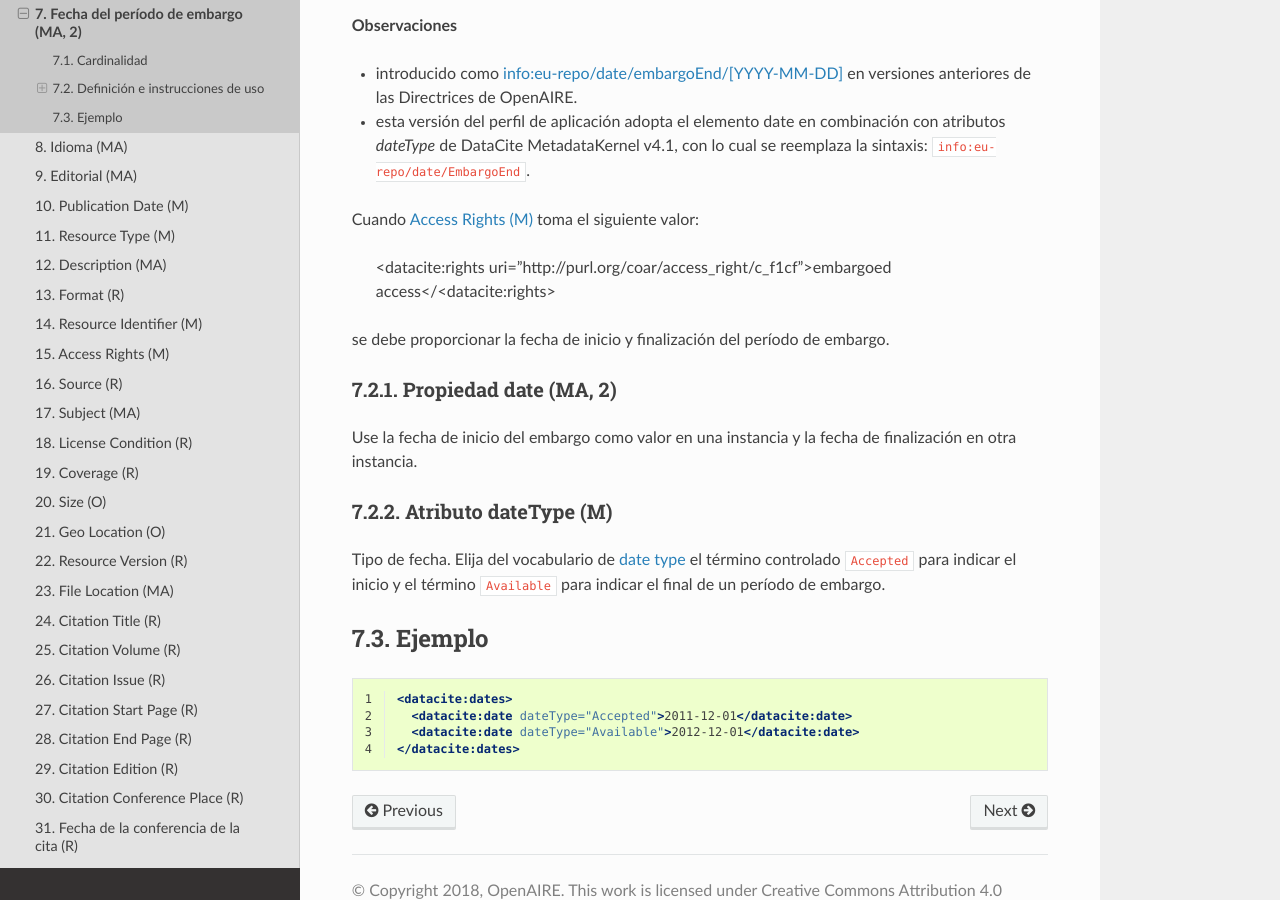
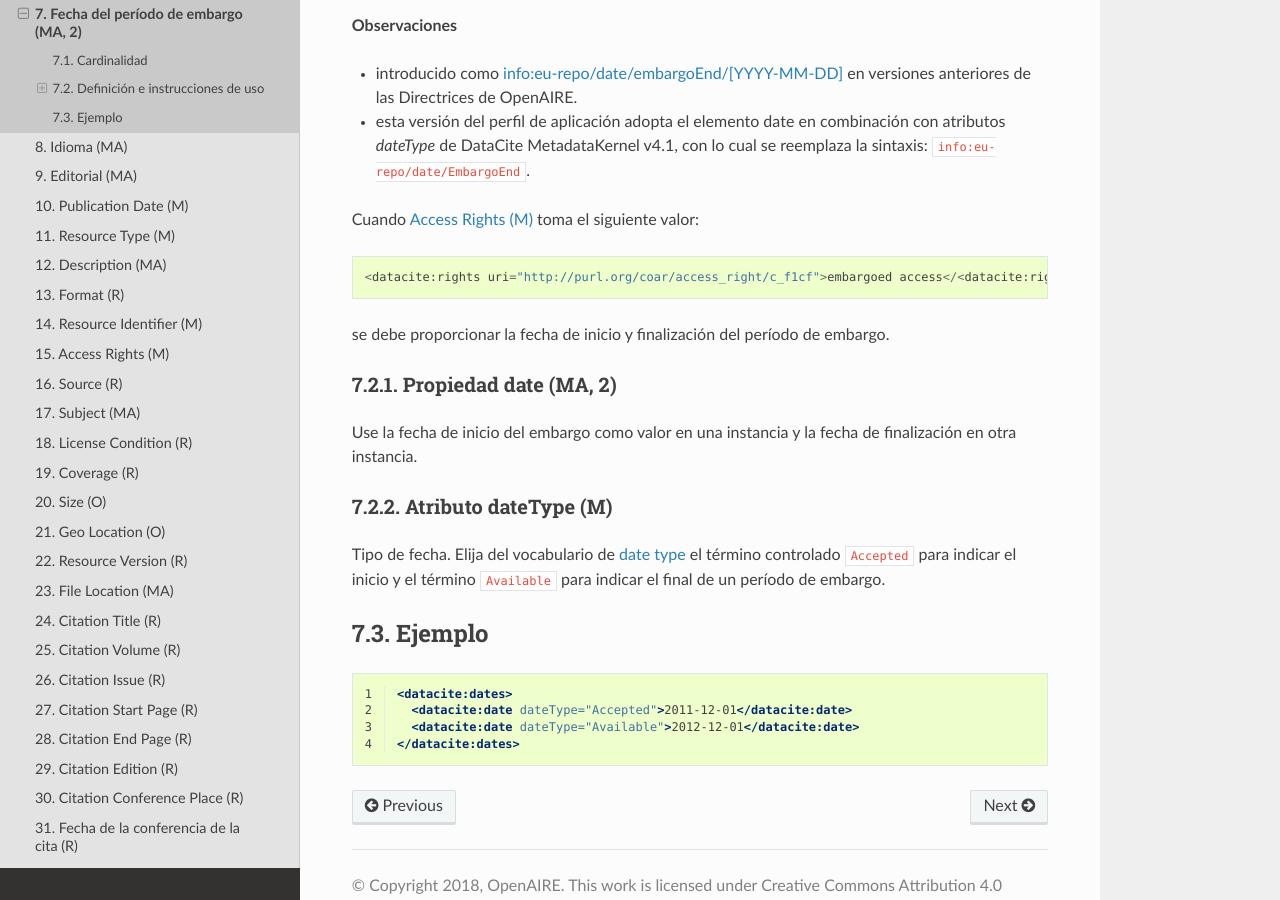
Before and after one commit to memoemg/openAIRE4, a Sphinx documentation site: the page built from docs/field_embargoenddate.rst, in a window 1280 px wide and 900 px high, scrolled down 596 px. Built offline with Sphinx 7.4.7 and the Read the Docs theme 2.0.0, drawn with Linux system fonts in a browser that asks for light colours; a script that is not in the unit is left out.

```diff
--- a/docs/field_embargoenddate.rst
+++ b/docs/field_embargoenddate.rst
@@ -25,7 +25,7 @@ Representa la fecha en que se hace público el recurso disponible. Puede ser un
 * introducido como `info:eu-repo/date/embargoEnd/[YYYY-MM-DD] <https://wiki.surfnet.nl/display/standards/info-eu-repo/#info-eu-repo-DateTypesandvalue>`_ en versiones anteriores de las Directrices de OpenAIRE.
 * esta versión del perfil de aplicación adopta el elemento date en combinación con atributos *dateType* de DataCite MetadataKernel v4.1, con lo cual se  reemplaza la sintaxis: ``info:eu-repo/date/EmbargoEnd``.
 
-Cuando :ref:`dci:accessrights` toma el siguiente valor:
+Cuando :ref:`dci:accessrights` toma el siguiente valor::
 
     <datacite:rights uri="http://purl.org/coar/access_right/c_f1cf">embargoed access</<datacite:rights>
 
```
